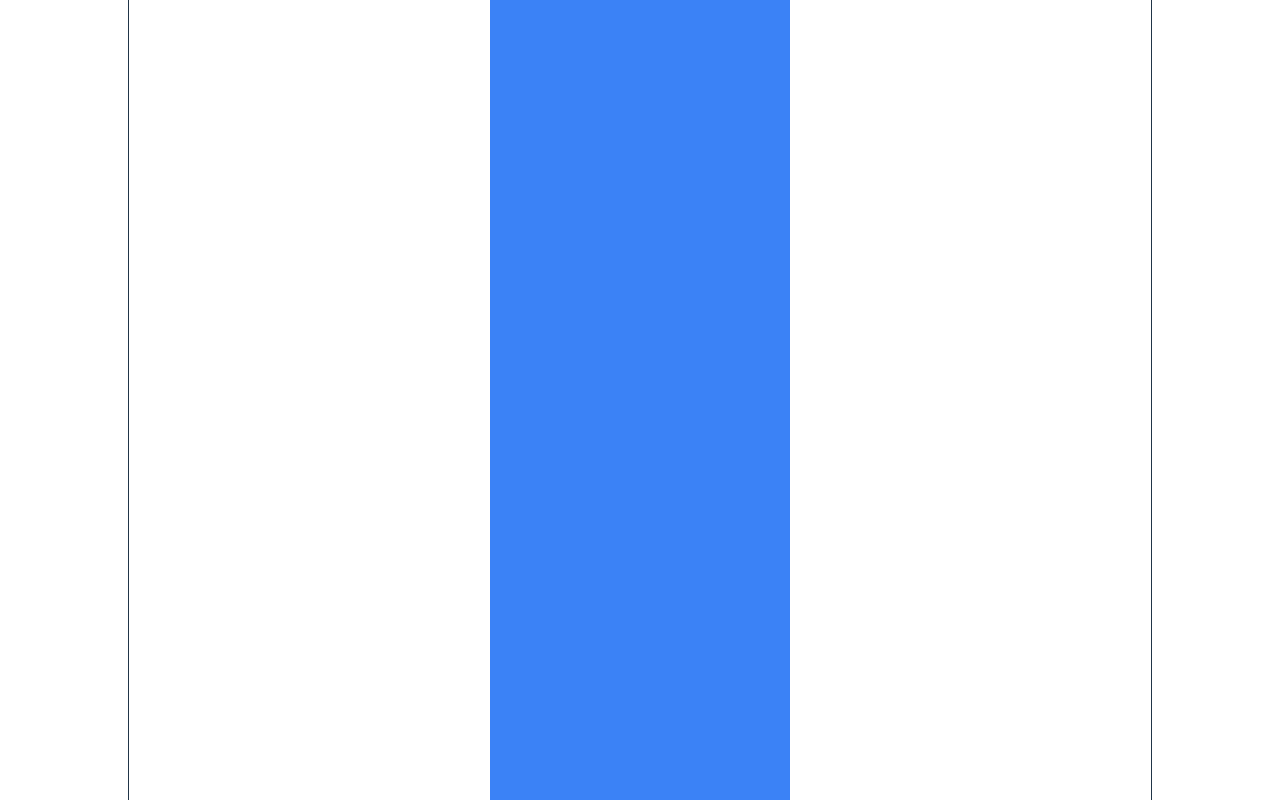
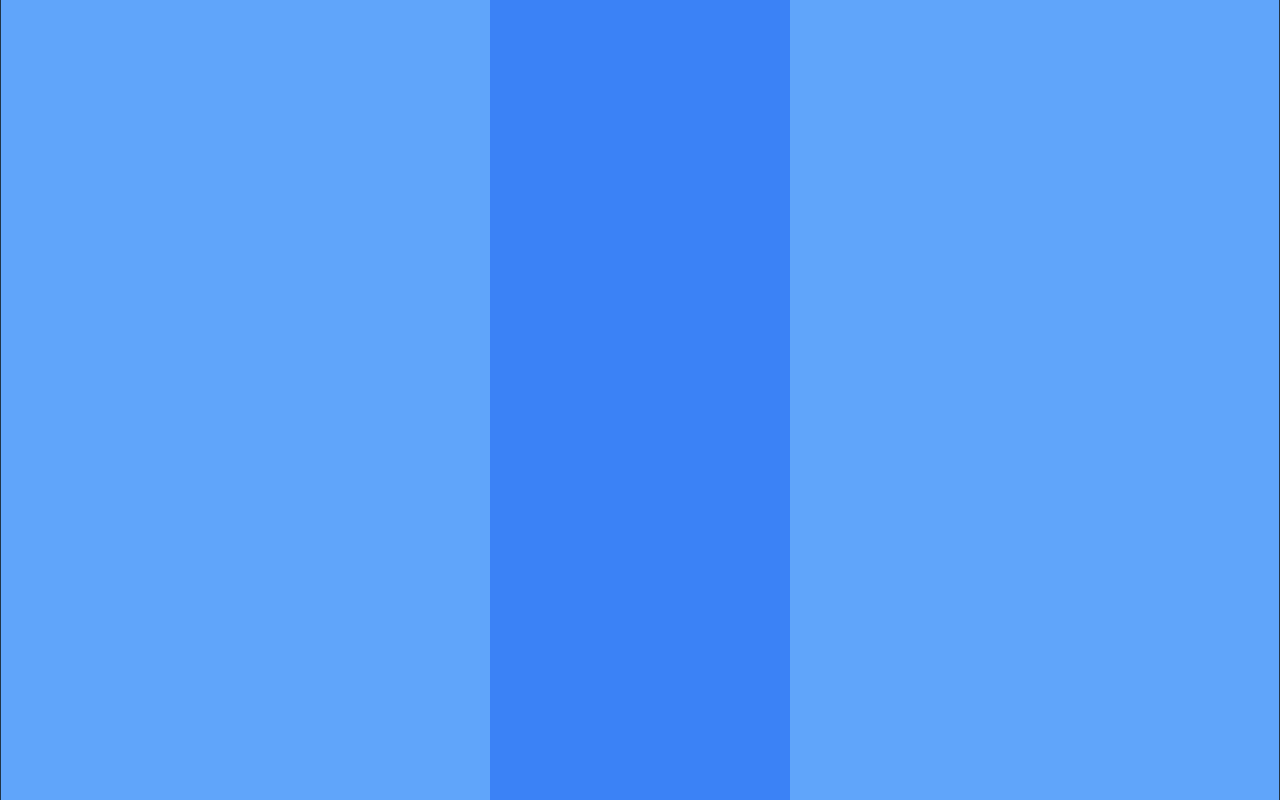
Before and after one commit to Duoyu66/mg-web, a React (Vite) app: page /front/home in a window 1280 px wide. Shown: the part 894-1694 px from the top of the page. Built offline with nearby package versions, Linux system fonts and the light colour scheme.

Commit message:
框架完善

```diff
--- a/src/component/layoutPage/index.tsx
+++ b/src/component/layoutPage/index.tsx
@@ -58,7 +58,7 @@ const LayoutPage = () => {
                     {currentTheme === 'dark' ? '切到亮' : '切到暗'}
                 </Button>
             </div>
-            <div className="max-w-full border w-[80%] max-[1200px] pt-2">
+            <div className=" border w-[100%] max-[1200px] pt-2">
                 <Outlet />
             </div>
         </div>
--- a/src/index.css
+++ b/src/index.css
@@ -27,7 +27,7 @@
 }
 /* 亮色主题默认样式 */
 body {
-  margin: 0;
+    box-sizing: border-box!important;
   min-width: 320px;
   min-height: 100vh;
   background-color: #ffffff;
--- a/src/pages/front-end/Home/index.tsx
+++ b/src/pages/front-end/Home/index.tsx
@@ -1,18 +1,20 @@
 const Home = () => (
-    <div className="flex flex-col items-center justify-center w-full">
+    <div className="flex flex-col items-center justify-center w-full bg-primary-400">
         我是前台的123首页
 
-    <div className="h-[800px] w-[1200px] bg-primary-500">
+        <div className="h-[800px] w-[1200px] bg-primary-500">
 
-    </div>
+        </div>
         <div className="h-[500px] w-[300px] bg-primary-500">
 
-        </div>    <div className="h-[500px] w-[300px] bg-primary-500">
+        </div>
+        <div className="h-[500px] w-[300px] bg-primary-500">
 
-        </div>    <div className="h-[500px] w-[300px] bg-primary-500">
+        </div>
+        <div className="h-[500px] w-[300px] bg-primary-500">
 
-        </div>    <div className="h-[500px] w-[300px] bg-primary-500">
-
+        </div>
+        <div className="h-[500px] w-[300px] bg-primary-500">
         </div>
     </div>
 )
```
